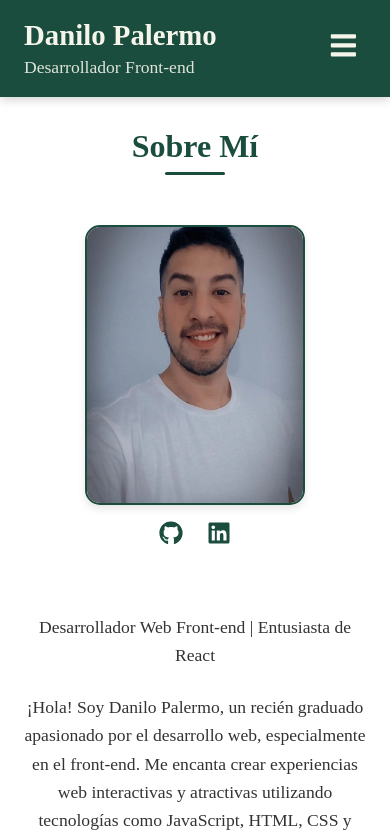
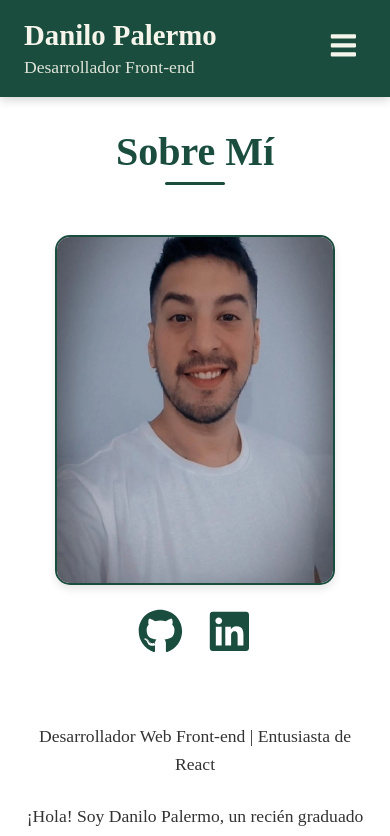
Before and after one commit to palermodp/portfolio, a React (Vite) app: page / in a window 390 px wide. Shown: the top 836 px of the page. Built offline with nearby package versions, Linux system fonts and the light colour scheme.

Commit message:
Mejoras visuales About mobile

```diff
--- a/src/components/About/About.css
+++ b/src/components/About/About.css
@@ -89,9 +89,15 @@
   }
 
   .about h2 {
-    font-size: 2rem;
-    margin: 2rem auto 1.5rem;  /* Ajustado para mobile */
+    font-size: 2.5rem;
+    margin: 2rem auto 1.5rem;
     text-align: center;
+  }
+
+  .about h2::after {
+    left: 50%;
+    transform: translateX(-50%);
+    width: 60px;
   }
 
   .about-content {
@@ -115,28 +121,17 @@
   }
 
   .profile-image {
-    width: 220px;
-    height: 280px;
+    width: 280px;
+    height: 350px;
     margin-top: 1rem;
   }
 
   .social-links {
-    margin-top: 1rem;
+    margin-top: 1.5rem;
   }
 
   .social-icon {
-    font-size: 1.5rem;
+    font-size: 2.8rem;
   }
 
-  .about h2 {
-    font-size: 2rem;
-    margin-bottom: 1.5rem;
-    text-align: center;
-  }
-
-  .about h2::after {
-    left: 50%;
-    transform: translateX(-50%);
-    width: 60px;
-  }
 }
```
